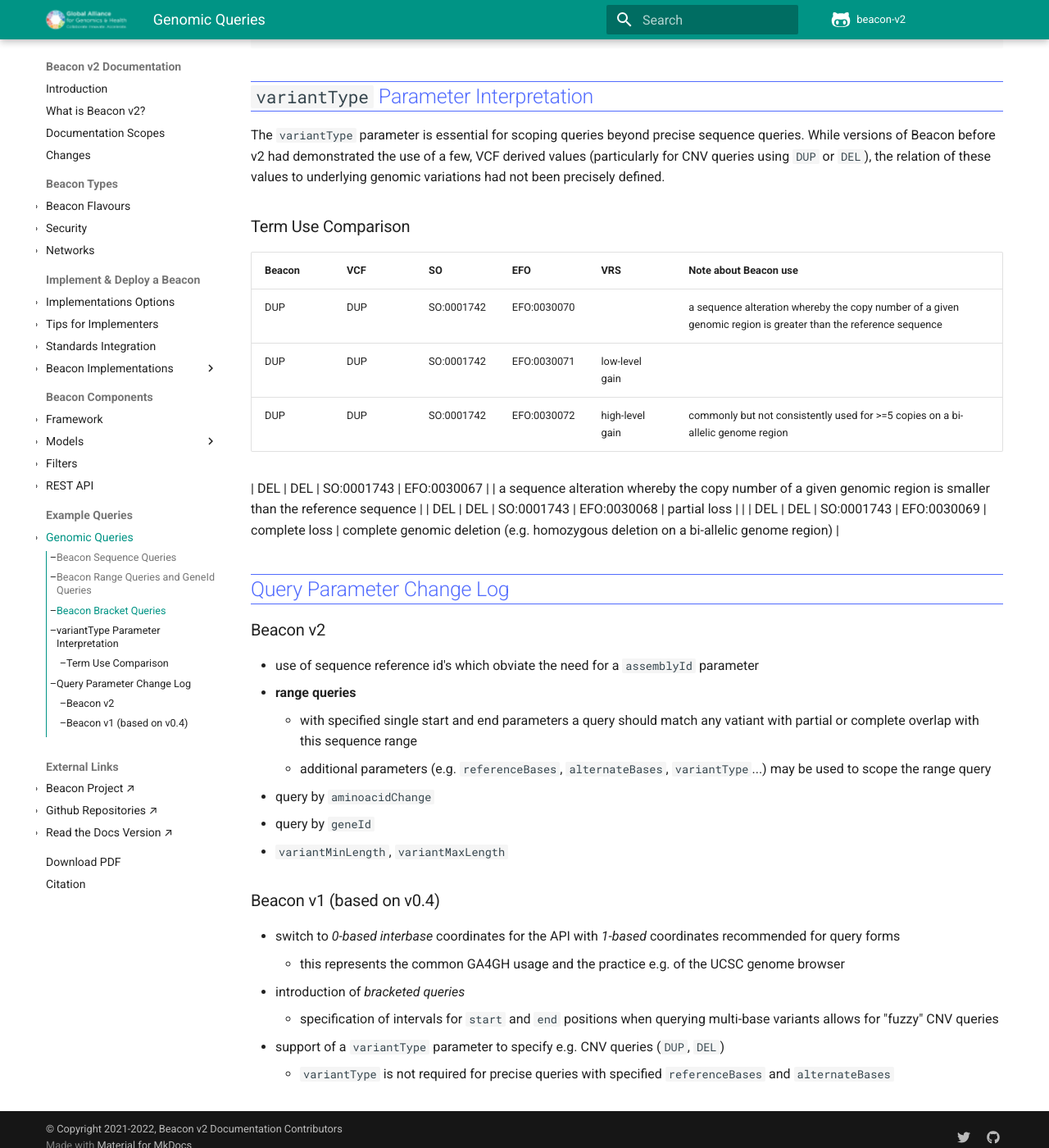
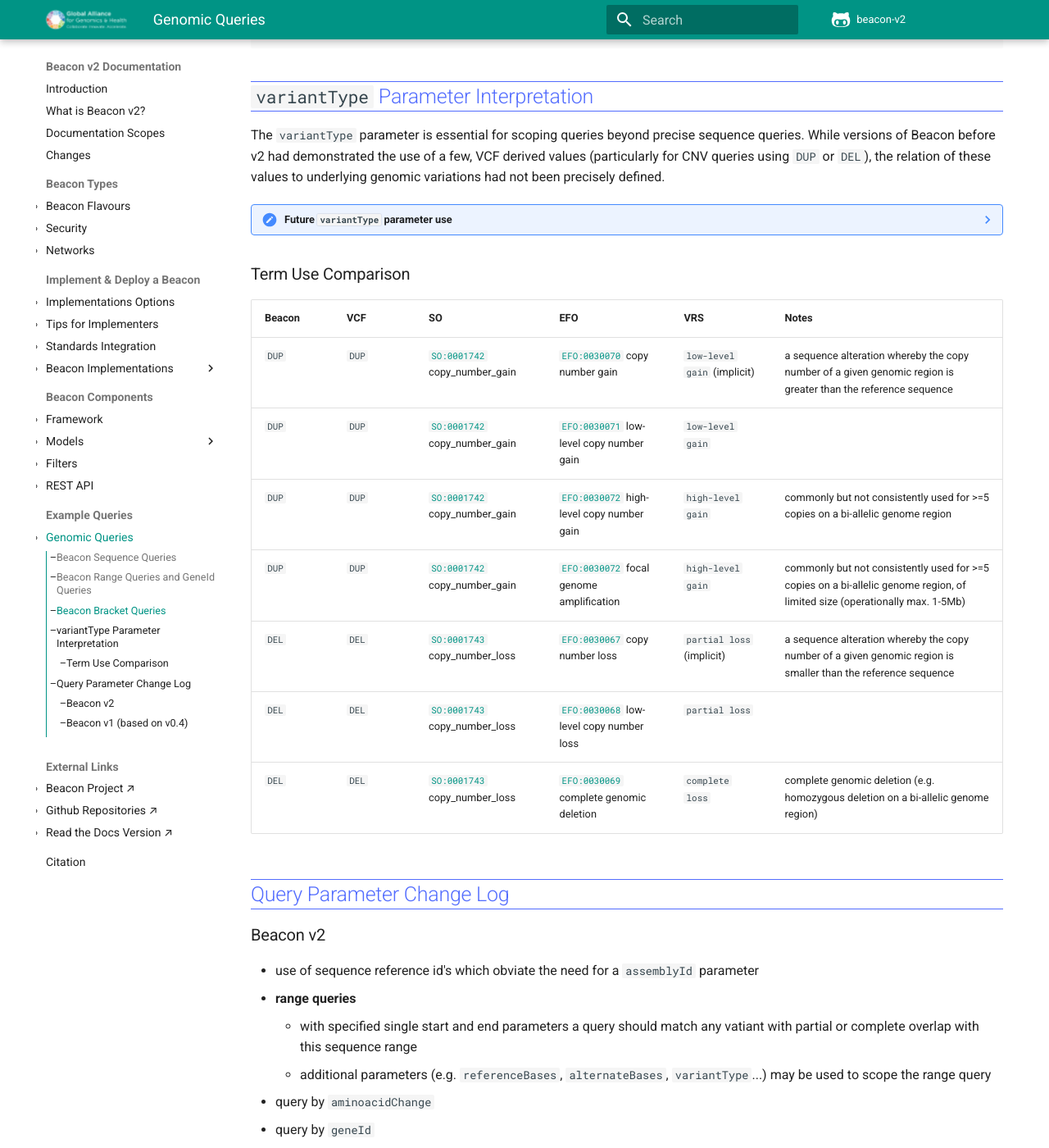
Before and after one commit to ga4gh-beacon/beacon-v2, an MkDocs documentation site: the page built from docs/variant-queries.md, in a window 1280 px wide and 1400 px high, scrolled down 3614 px. Shown: the whole window at 82% size. Built offline with MkDocs 1.6.1 and Material for MkDocs 9.7.7, drawn with Linux system fonts in a browser that asks for light colours; comment, search, counter and statistics services are not loaded.

Commit message:
remove PDF; update variant table

```diff
--- a/docs/variant-queries.md
+++ b/docs/variant-queries.md
@@ -273,17 +273,26 @@ queries. While versions of Beacon before v2 had demonstrated the use of a few, V
 derived values (particularly for CNV queries using `DUP` or `DEL`), the relation of these
 values to underlying genomic variations had not been precisely defined.
 
+??? Note "Future `variantType` parameter use"
+
+	While for legacy reasons and widespread use of VCFs as input source Beacon v2 documents
+	the use of VCF-like terms, in principle other variant terms can be used (though with possibly negative
+	implications in federated settings). The field of structural genomic variant annotations is rapidly
+	developing, with more specific terms now becoming available e.g. through the
+	Experimental Factor Ontology or the GA4GH Variant Representation Standard VRS
+	(which ligns with the main EFO terms).
+
 ### Term Use Comparison
 
-| Beacon | VCF | SO | EFO | VRS | Note about Beacon use  |
+| Beacon | VCF | SO | EFO | VRS | Notes   |
 | -------|-----|----|-----|-----|---------|
-| DUP    | DUP | SO:0001742 | EFO:0030070 |   | a sequence alteration whereby the copy number of a given genomic region is greater than the reference sequence |
-| DUP    | DUP | SO:0001742 |EFO:0030071 | low-level gain |  |
-| DUP    | DUP | SO:0001742 |EFO:0030072 | high-level gain  | commonly but not consistently used for >=5 copies on a bi-allelic genome region |
-
-| DEL    | DEL | SO:0001743 | EFO:0030067 |  | a sequence alteration whereby the copy number of a given genomic region is smaller than the reference sequence |
-| DEL    | DEL | SO:0001743 | EFO:0030068 | partial loss | |
-| DEL    | DEL | SO:0001743 | EFO:0030069 | complete loss | complete genomic deletion (e.g. homozygous deletion on a bi-allelic genome region) |
+| `DUP`    | `DUP` | [`SO:0001742`](http://www.sequenceontology.org/browser/current_release/term/SO:0001742) copy_number_gain | [`EFO:0030070`](http://www.ebi.ac.uk/efo/EFO_0030070) copy number gain | `low-level gain` (implicit) | a sequence alteration whereby the copy number of a given genomic region is greater than the reference sequence |
+| `DUP`    | `DUP` | [`SO:0001742`](http://www.sequenceontology.org/browser/current_release/term/SO:0001742) copy_number_gain |[`EFO:0030071`](http://www.ebi.ac.uk/efo/EFO_0030071) low-level copy number gain | `low-level gain` |  |
+| `DUP`    | `DUP` | [`SO:0001742`](http://www.sequenceontology.org/browser/current_release/term/SO:0001742) copy_number_gain |[`EFO:0030072`](http://www.ebi.ac.uk/efo/EFO_0030072) high-level copy number gain | `high-level gain`  | commonly but not consistently used for >=5 copies on a bi-allelic genome region |
+| `DUP`    | `DUP` | [`SO:0001742`](http://www.sequenceontology.org/browser/current_release/term/SO:0001742) copy_number_gain |[`EFO:0030072`](http://www.ebi.ac.uk/efo/EFO_0030073) focal genome amplification | `high-level gain`  | commonly but not consistently used for >=5 copies on a bi-allelic genome region, of limited size (operationally max. 1-5Mb) |
+| `DEL`    | `DEL` | [`SO:0001743`](http://www.sequenceontology.org/browser/current_release/term/SO:0001743) copy_number_loss | [`EFO:0030067`](http://www.ebi.ac.uk/efo/EFO_0030067) copy number loss | `partial loss` (implicit) | a sequence alteration whereby the copy number of a given genomic region is smaller than the reference sequence |
+| `DEL`    | `DEL` | [`SO:0001743`](http://www.sequenceontology.org/browser/current_release/term/SO:0001743) copy_number_loss | [`EFO:0030068`](http://www.ebi.ac.uk/efo/EFO_0030068) low-level copy number loss | `partial loss` | |
+| `DEL`    | `DEL` | [`SO:0001743`](http://www.sequenceontology.org/browser/current_release/term/SO:0001743) copy_number_loss | [`EFO:0030069`](http://www.ebi.ac.uk/efo/EFO_0030069) complete genomic deletion | `complete loss` | complete genomic deletion (e.g. homozygous deletion on a bi-allelic genome region) |
 
 ## Query Parameter Change Log
 
--- a/mkdocs.yaml
+++ b/mkdocs.yaml
@@ -13,9 +13,9 @@ extra_css: [css/theme_overrides.css]
 
 plugins:
   - search
-  - with-pdf:
-       author: Beacon API Development Team
-       output_path: pdf/beacon.pdf
+  # - with-pdf:
+  #      author: Beacon API Development Team
+  #      output_path: pdf/beacon.pdf
   - macros
   - mermaid2
 
@@ -91,7 +91,7 @@ nav:
         - Beacon Project &#8599;: http://beacon-project.io
         - Github Repositories &#8599;: https://github.com/ga4gh-beacon/
         - Read the Docs Version &#8599;: https://beacon-v2-unity.readthedocs.io/en/latest/
-    - Download PDF: pdf/beacon.pdf
+    # - Download PDF: pdf/beacon.pdf
     - Citation: citation.md
 
 theme:
```
Also changed, not shown: 1 other file.
